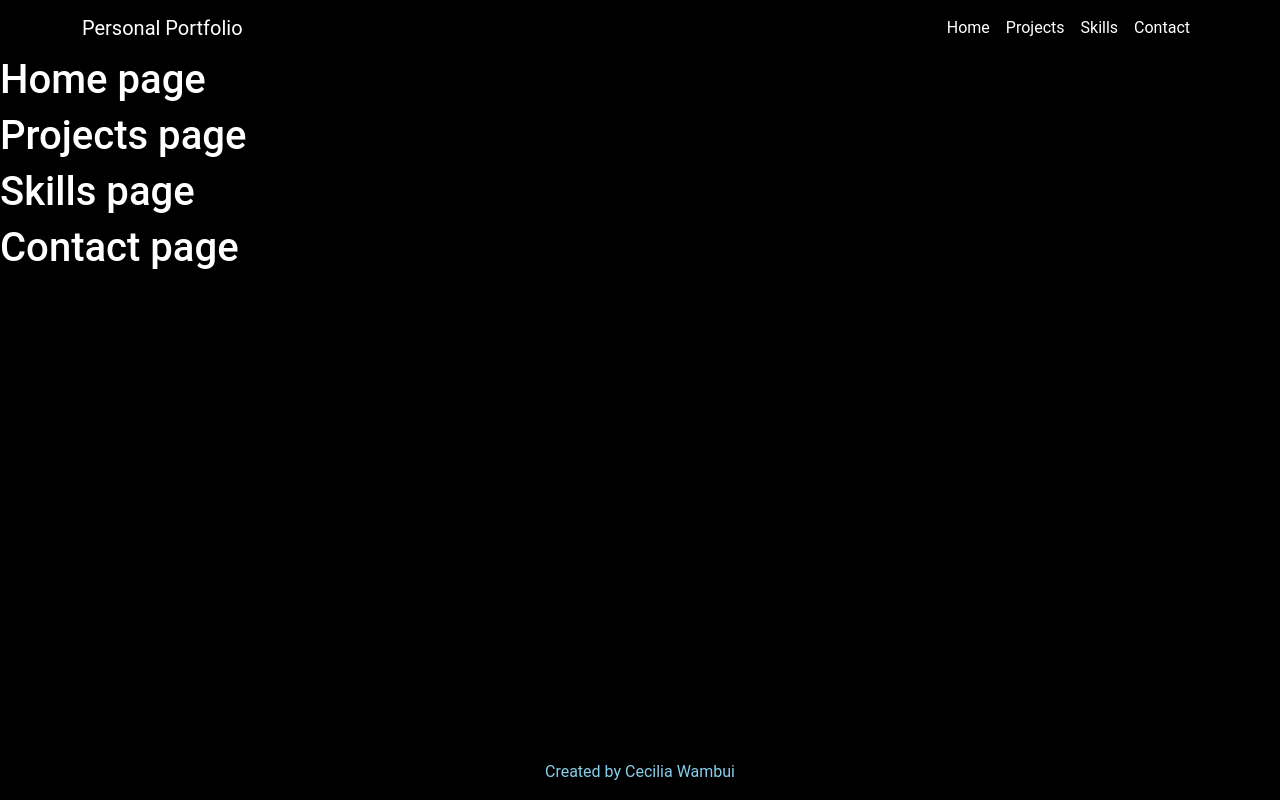
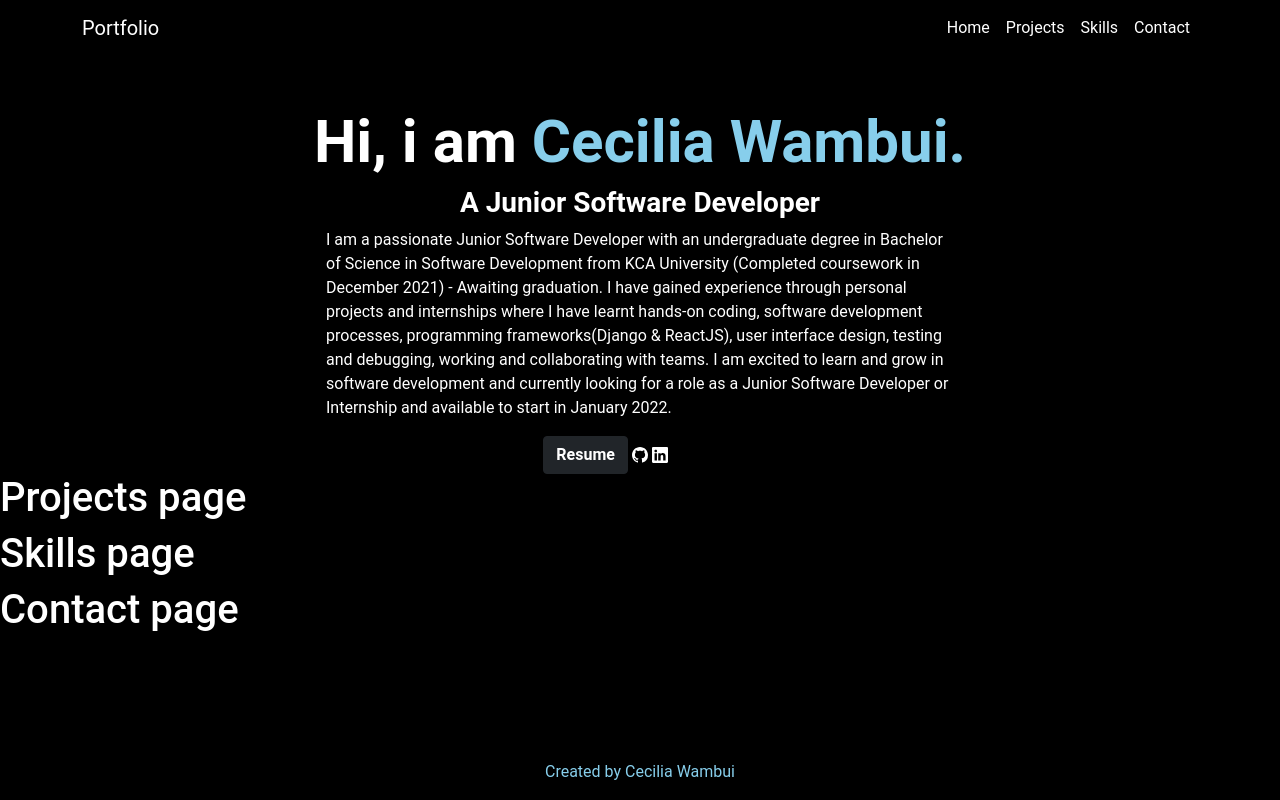
Before and after one commit to ceciliawambui/portfolio-app, a React (Create React App) app: page / in a window 1280 px wide. Built offline with nearby package versions, Linux system fonts and the light colour scheme.

Commit message:
New component: Home page

```diff
--- a/package.json
+++ b/package.json
@@ -9,6 +9,7 @@
     "react": "^17.0.2",
     "react-bootstrap": "^2.1.0",
     "react-dom": "^17.0.2",
+    "react-icons": "^4.3.1",
     "react-router-dom": "^6.2.1",
     "react-scripts": "5.0.0",
     "web-vitals": "^2.1.2"
--- a/src/components/Header.js
+++ b/src/components/Header.js
@@ -5,7 +5,7 @@ const Header = () => {
   return (
     <Navbar collapseOnSelect expand="lg" bg="black" variant="dark">
       <Container>
-        <Navbar.Brand >Personal Portfolio</Navbar.Brand>
+        <Navbar.Brand >Portfolio</Navbar.Brand>
         <Navbar.Toggle aria-controls="responsive-navbar-nav" />
         <Navbar.Collapse id="responsive-navbar-nav">
           <Nav className="me-auto">
--- a/src/components/Home.js
+++ b/src/components/Home.js
@@ -1,10 +1,37 @@
-import React from 'react'
+import React from 'react';
+import { Col, Row, Button } from 'react-bootstrap';
+import { BsGithub, BsLinkedin } from 'react-icons/bs';
 
 const Home = () => {
     return (
         <div>
-            <h1>Home page</h1>
+            <h1 style={{ fontWeight: "bold", textAlign: "center", paddingTop: "50px", fontSize:"60px" }}>Hi, i am <span style={{ color: "skyblue" }}>Cecilia Wambui. </span></h1>
+            <h3 style={{ fontWeight: "bold", textAlign: "center", paddingTop: "px" }}>A Junior Software Developer</h3>
+            <Row>
+                <Col></Col>
+                <Col xs={6}>
+                    <p style={{  paddingTop: "px" }}>I am a passionate Junior Software Developer with an undergraduate degree
+                        in Bachelor of Science in Software Development from KCA University
+                        (Completed coursework in December 2021) - Awaiting graduation. I have
+                        gained experience through personal projects and internships where I have
+                        learnt hands-on coding, software development processes, programming
+                        frameworks(Django & ReactJS), user interface design, testing and
+                        debugging, working and collaborating with teams. I am excited to learn and
+                        grow in software development and currently looking for a role as a Junior
+                        Software Developer or Internship and available to start in January 2022.</p>
+                </Col>
+                <Col>
 
+                </Col>
+            </Row>
+            <Row>
+                <Col></Col>
+                <Col xs={2}>
+            <Button href='Cecilia Wambui Resume.pdf' variant="dark" style={{ fontWeight: "bold", textAlign: "center", paddingTop: "px" }}>Resume</Button>     <a href='https://github.com/ceciliawambui'><BsGithub/></a>    <a href='https://www.linkedin.com/in/cecilia-wambui-93aa73183'><BsLinkedin/></a>
+
+            </Col>
+            <Col></Col>
+            </Row>
         </div>
     )
 }
```
Also changed, not shown: 2 other files (tests, documents, lock files or other folders).
